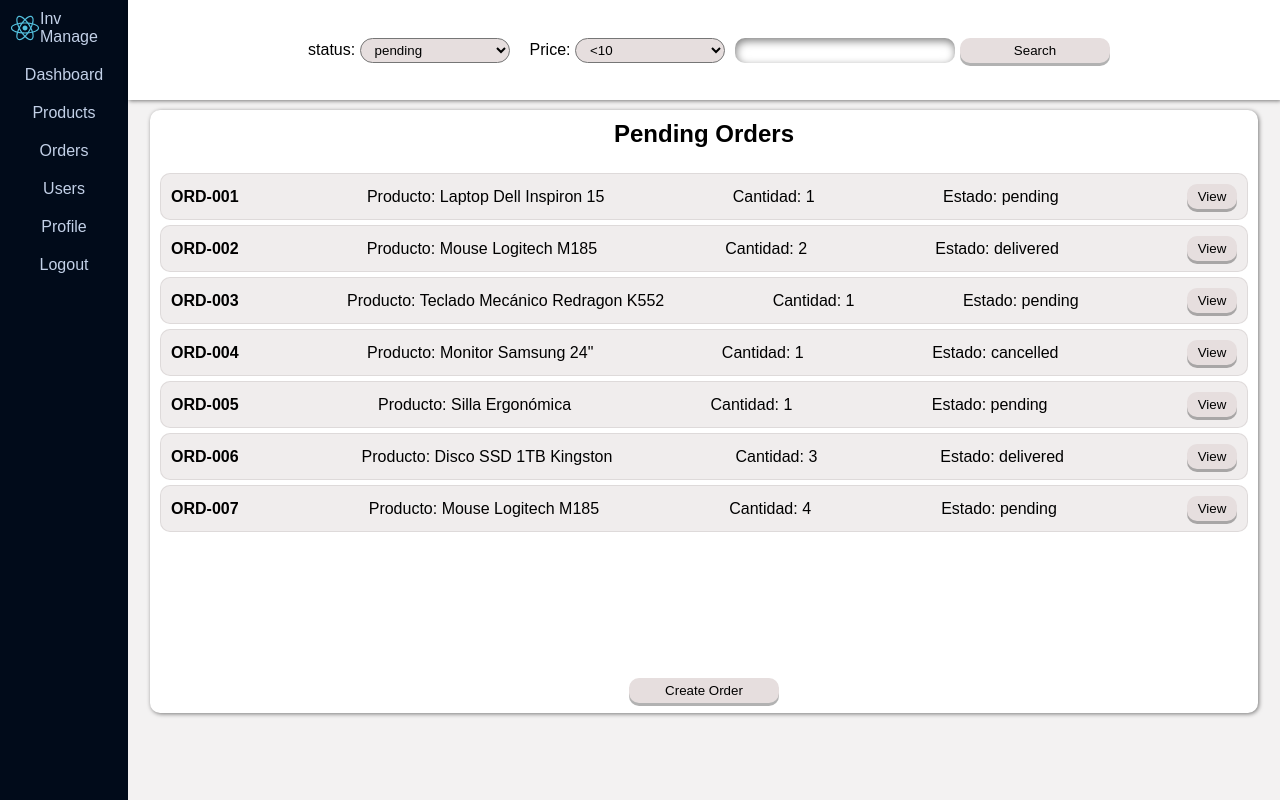
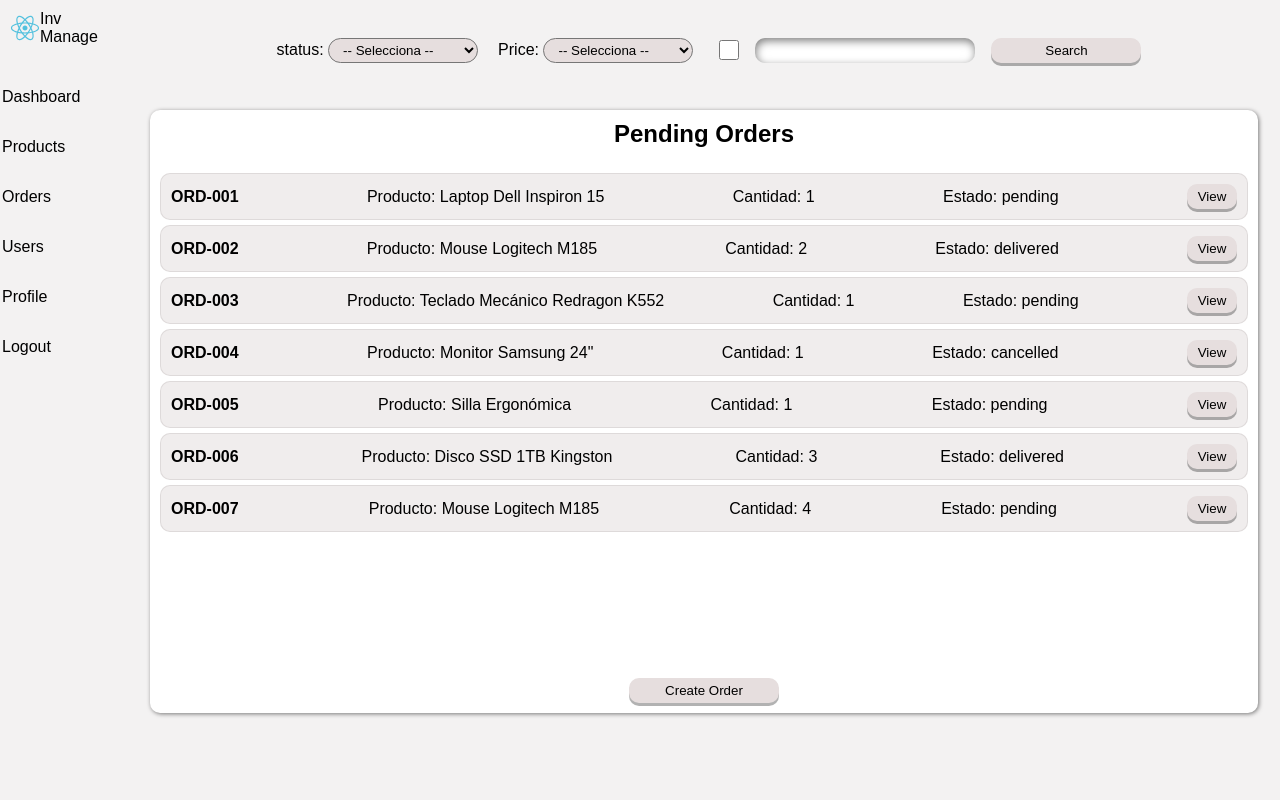
Before and after one commit to Yjsd121/inventory-manage, a React (Vite) app: page / in a window 1280 px wide. Both pictures are taken after a click on the link "Orders". Built offline with nearby package versions, Linux system fonts and the light colour scheme.

Commit message:
Im modificated Barnav

```diff
--- a/index.css
+++ b/index.css
@@ -1,9 +1,10 @@
 :root {
   --Backg-color: white;
-  --btn-color:rgb(230, 222, 222);
+  --btn-color:#e6dede;
   --input-shadow: rgba(0, 0, 0, .5);
   --order-cardbgn:rgb(240, 237, 237);
   --bgn-body:#f3f2f2;
+  --barnav-textcolor: #000
 }
 
 button {
--- a/src/App.jsx
+++ b/src/App.jsx
@@ -1,45 +1,15 @@
 import './App.css'
 import { useState } from 'react'
 import { BarNav } from './components/Barnav/NavegationBar'
-// import { Inventory } from './components/Show/inventory'
+import { Vistas } from './Router/Vistas'
+// Esto si funciona
 
-// Esto si funciona
-import { SearchBar } from './components/SearchBar/searchbar'
 import elementos from './mocks/Elementos.json'
-import { ShowCards } from './components/Cards/Cards'
 import ordersss from './mocks/Orders.json'
-import { ShowOrders } from './components/orders/Orders'
-import { Profileview } from './components/Profile/profile'
-import filterss from './mocks/Ordersfilters.json'
-import userfil from './mocks/usersfilters.json'
-
-function Vistas ({ valor, elementss, orderss }) {
-  if (valor === 0) {
-    return <h2>Dashboards</h2>
-  } else if (valor === 1) {
-    return <ShowCards elementss={elementss} />
-  } else if (valor === 2) {
-    return (
-      <div>
-        <SearchBar filters={filterss.orderFilters} />
-        <ShowOrders orderss={orderss} />
-      </div>
-    )
-  } else if (valor === 3) {
-    return (
-      <SearchBar filters={userfil.UserFilters} />
-    )
-  } else if (valor === 4) {
-    return (
-      <Profileview />
-    )
-  }
-}
 
 export function App () {
   const elementss = elementos.inventory
   const [view, setview] = useState(0)
-  // const [inventory, setinventory] = useState(null)
 
   const orderss = ordersss.orders
   return (
--- /dev/null
+++ b/src/Router/Vistas.jsx
@@ -0,0 +1,30 @@
+import { ShowOrders } from '../components/orders/Orders'
+import { Profileview } from '../components/Profile/profile'
+import { SearchBar } from '../components/SearchBar/searchbar'
+import { ShowCards } from '../components/Cards/Cards'
+
+import filterss from '../mocks/Ordersfilters.json'
+import userfil from '../mocks/usersfilters.json'
+
+export function Vistas ({ valor, elementss, orderss }) {
+  if (valor === 0) {
+    return <h2>Dashboards</h2>
+  } else if (valor === 1) {
+    return <ShowCards elementss={elementss} />
+  } else if (valor === 2) {
+    return (
+      <div>
+        <SearchBar filters={filterss.orderFilters} />
+        <ShowOrders orderss={orderss} />
+      </div>
+    )
+  } else if (valor === 3) {
+    return (
+      <SearchBar filters={userfil.UserFilters} />
+    )
+  } else if (valor === 4) {
+    return (
+      <Profileview />
+    )
+  }
+}
--- a/src/components/Barnav/NavegationBar.css
+++ b/src/components/Barnav/NavegationBar.css
@@ -1,5 +1,5 @@
 .main {
-  background-color: #010b1a;
+  background-color:var(--bgn-body);
   height: 100vh;
   width: 10vw;
 }
@@ -7,9 +7,11 @@
   height: 30px;
   width: 30px;
 }
+.logo, .nav a{
+  color: var(--barnav-textcolor);
+}
 .logo{
   padding: 10px;
-  color: #c3d1e8;
   display: flex;
   flex-direction: row;
   justify-content: center;
@@ -18,14 +20,14 @@
 .nav {
   height: 50px;
   display: flex;
-  align-items: center;
+  align-items:stretch;
   flex-direction: column;
+  gap: 2rem;
 }
 
 .nav a {
-  padding: 10px 0;
   font-size: 1rem;
-  color: #c3d1e8;
+  margin-left: 2px;
   transition: all .1s;
 }
 
--- a/src/components/Cards/Cards.jsx
+++ b/src/components/Cards/Cards.jsx
@@ -1,11 +1,14 @@
 import './Cards.css'
 import { SearchBar } from '../SearchBar/searchbar'
 import filters from '../../mocks/ProductsFilters.json'
+
 function Cards ({ Item }) {
   return (
     <ul className='inventario'>
       {
-        Item.map(item => (
+        Item
+          .filter(item => { return (item.unitPrice >= 0 && (item.status === 'available')) })
+          .map(item => (
             <li key={item.id}>
               <div className='Cards'>
                 <img src='/react.svg' />
--- a/src/components/SearchBar/searchbar.css
+++ b/src/components/SearchBar/searchbar.css
@@ -1,14 +1,14 @@
   .Search-container {
-    background-color: var(--Backg-color);
+    background-color: var(--bgn-body);
     width: 90vw;
     height: 10vh;
     display: flex;
     justify-content: center;
     align-items: center;
     flex-direction: row;
-    margin-bottom:  10px;
+    margin-bottom: 10px;
     padding: 10px 0;
-    box-shadow: 1px 1px 4px var(--input-shadow);
+    gap: 1rem;
   }
 
   .Filters-container {
@@ -18,11 +18,11 @@
     flex-direction: row;
   }
 
-  .filter{
+  .filter {
     margin: 0 10px;
   }
 
-  .Search-container select{
+  .Search-container select {
     background-color: var(--btn-color);
     width: 150px;
     height: 25px;
@@ -30,13 +30,20 @@
     padding: 0 10px;
   }
 
-  input{
-    width: 200px;
-    height: 25px;
+  input {
     border-radius: 10px;
     padding: 0 10px;
     outline: none;
     border: none;
+  }
+
+  input[type="checkbox"]  {
+    height: 20px;
+    width: 20px;
+  }
+
+  .input {
     box-shadow: inset 1px 3px 9px var(--input-shadow);
-    margin-right: 5px;
+    width: 200px;
+    height: 25px;
   }
--- a/src/components/SearchBar/searchbar.jsx
+++ b/src/components/SearchBar/searchbar.jsx
@@ -1,33 +1,61 @@
 import './searchbar.css'
+import { useState } from 'react'
 
-function Listfilter ({ filter }) {
+function Listfilter ({ filter, values, onChange }) {
   return (
     <div className='Filters-container'>
       {
         Object.entries(filter).map(([filtername, options]) => (
           <div key={filtername} className='filter'>
             <label>{filtername}: </label>
-            <select>
+
+            <select
+              value={values[filtername] || ''}
+              onChange={(e) => onChange(filtername, e.target.value)}
+            >
+              <option value=''>-- Selecciona --</option>
+
               {
-                options.map(index => (
-                  <option key={index}>{index}</option>
+                options.map(option => (
+                  <option key={option} value={option}>
+                    {option}
+                  </option>
                 ))
               }
             </select>
           </div>
         ))
       }
-
     </div>
   )
 }
+
 export function SearchBar ({ filters }) {
+  const [selectedFilters, setSelectedFilters] = useState({})
+
+  const handleFilterChange = (filterName, value) => {
+    setSelectedFilters(prev => ({
+      ...prev,
+      [filterName]: value
+    }))
+  }
+
+  const handleSearch = () => {
+    console.log('Filtros seleccionados:', selectedFilters)
+  }
+
   return (
     <section className='Search-container'>
-      <Listfilter filter={filters} />
-      <input />
-      <button>Search</button>
+      <Listfilter
+        filter={filters}
+        values={selectedFilters}
+        onChange={handleFilterChange}
+      />
 
+      <input type='checkbox' />
+      <input type='text' className='input' />
+
+      <button onClick={handleSearch}>Search</button>
     </section>
   )
 }
--- a/src/components/orders/Orders.jsx
+++ b/src/components/orders/Orders.jsx
@@ -6,8 +6,6 @@ export function Orderlist ({ orderss }) {
         <h4>{order.id}</h4>
         <p>Producto: {order.product}</p>
         <p>Cantidad: {order.quantity}</p>
-        {/* <p>Tel: {order.phone}</p>
-        <p>Dirección: {order.address}</p> */}
         <p>Estado: {order.status}</p>
         <button> View </button>
       </div>
--- a/src/mocks/Elementos.json
+++ b/src/mocks/Elementos.json
@@ -4,15 +4,15 @@
             "id": "INV-001",
             "name": "Laptop Dell Inspiron 15",
             "quantity": 12,
-            "unitPrice": 850.00,
+            "unitPrice": 600.00,
             "status": "available"
         },
         {
             "id": "INV-002",
             "name": "Laptop Dell Inspiron 15",
             "quantity": 12,
-            "unitPrice": 850.00,
-            "status": "available"
+            "unitPrice": 900.00,
+            "status": "low_stock"
         }
     ]
 }
--- a/src/mocks/ProductsFilters.json
+++ b/src/mocks/ProductsFilters.json
@@ -1,20 +1,13 @@
 {
   "productFilters": {
     "categories": [
-      "Electrónica",
-      "Accesorios",
-      "Mobiliario",
-      "Almacenamiento"
+      "books",
+      "Electronics"
     ],
     "status": [
       "available",
       "low_stock",
       "out_of_stock"
-    ],
-    "sortBy": [
-      "name",
-      "price",
-      "quantity"
     ]
   }
 }
```
Lines whose indentation alone changed are shown as unchanged.
